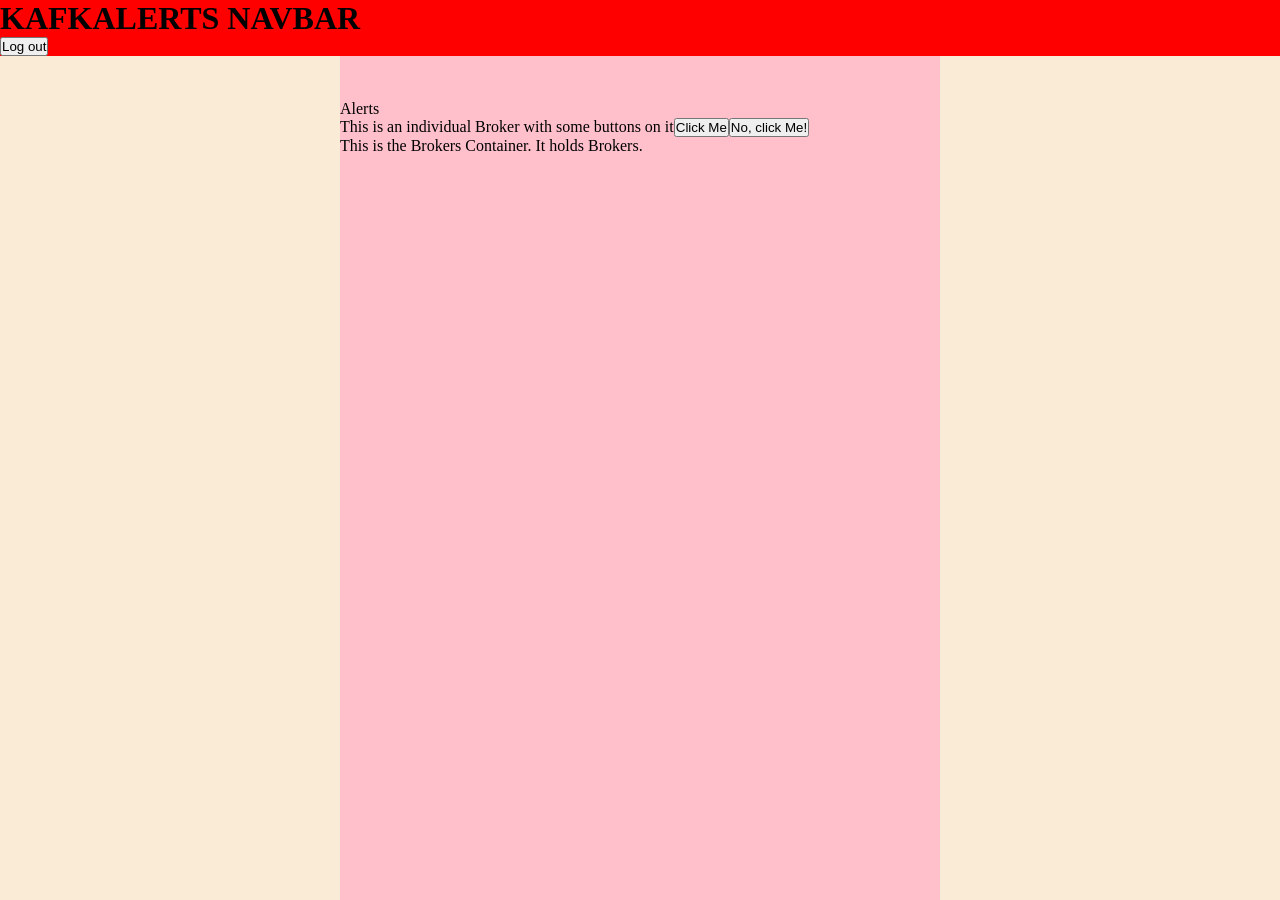
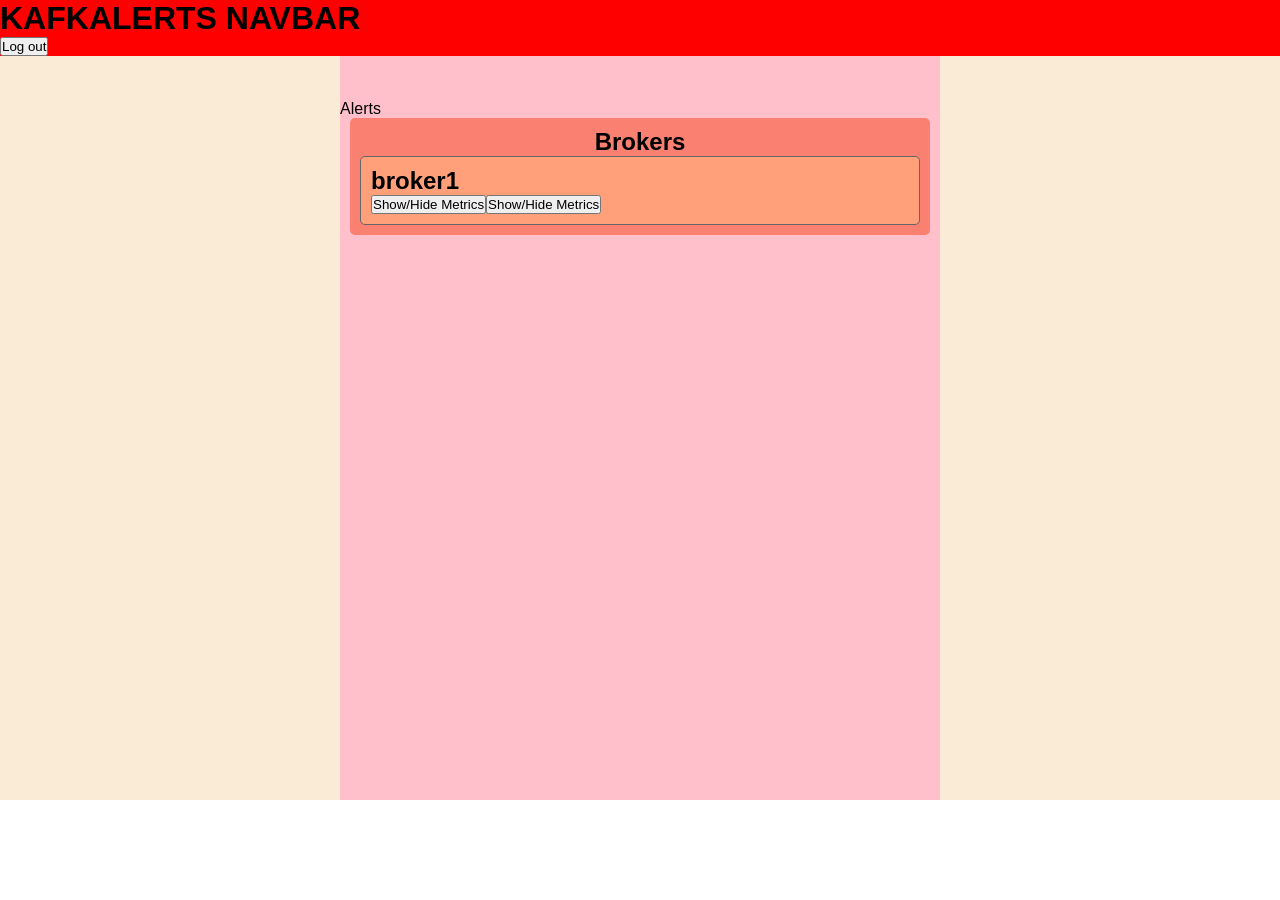
Before and after one commit to oslabs-beta/kafkalerts, a React app: page /dashboard in a window 1280 px wide. After the commit the page ends 800 px from the top, so only its background shows below. Built offline with nearby package versions, Linux system fonts and the light colour scheme.

Commit message:
broker-component plus brokers container, metrics, and new Button component

```diff
--- a/src/containers/BrokersContainer.jsx
+++ b/src/containers/BrokersContainer.jsx
@@ -1,14 +1,18 @@
 import React from 'react';
 import Broker from './components/Broker';
 
-const BrokersContainer = () => {
+const BrokersContainer = ({brokers}) => {
   // map array of brokers into container
+  const displayBrokers = brokers.map(broker => {
+    console.log('broker name is... ', broker.name);
+    return <Broker name={broker.name} metrics={broker.metrics}/>
 
+  })
   return (
-    <div>
-      <Broker />
-      This is the Brokers Container. It holds Brokers.
-    </div>
+    <section id="brokers-container">
+      <h2>Brokers</h2>
+      {displayBrokers}
+    </section>
   );
 };
 
--- a/src/containers/components/Broker.jsx
+++ b/src/containers/components/Broker.jsx
@@ -1,12 +1,35 @@
-import React from 'react';
+import React, {useRef} from 'react';
+import Button from './Button';
+import { useState } from 'react';
 
-const Broker = () => {
+import MetricOne from './MetricOne';
+
+const Broker = ({name, metrics}) => {
+  // useState to toggle visibility of broker metrics
+  const [isShowing, setIsShowing] = useState(false);
+  // if button is clicked, changes if it is showing or not
+  const handleClick = () => {
+    setIsShowing(!isShowing);
+  }
+
+  // map passed in metrics to an array of metric components,
+  // each component will be a specific metric for that broker.
+  const brokerMetrics = metrics.map(metric => {
+    return <MetricOne metric={metric}/>
+  })
   return (
-    <div>
-      This is an individual Broker with some buttons on it
-      <button>Click Me</button>
-      <button>No, click Me!</button>
-    </div>
+    <section className="broker" id={name}>
+      <h2>{name}</h2>
+      {isShowing ?
+      <div className="broker-metrics">
+        {brokerMetrics}
+      </div> : <></>}
+      <button onClick={handleClick}>Show/Hide Metrics</button>
+      <Button onPress={() => {
+        //alert('Button pressed!')
+        handleClick();
+      }}>Show/Hide Metrics</Button>
+    </section>
   );
 };
 
--- /dev/null
+++ b/src/containers/components/Button.jsx
@@ -0,0 +1,14 @@
+import React, {useRef} from "react";
+import { useButton } from "react-aria";
+
+export default function Button(props) {
+  let ref = useRef();
+  let { buttonProps } = useButton(props, ref);
+  let { children } = props;
+
+  return (
+    <button {...buttonProps} ref={ref}>
+      {children}
+    </button>
+  );
+}
--- /dev/null
+++ b/src/containers/components/MetricOne.jsx
@@ -0,0 +1,15 @@
+import React, {useRef} from 'react';
+
+
+const MetricOne = ({metric}) => {
+
+
+  return (
+    <div className="metric">
+      <h2>{metric}</h2>
+      <div className="graph"></div>
+    </div>
+  );
+};
+
+export default MetricOne;
--- a/src/pages/Dashboard.jsx
+++ b/src/pages/Dashboard.jsx
@@ -5,9 +5,9 @@ import './styles.scss';
 
 const Dashboard = () => {
   const [alerts, setAlerts] = useState([]);
-  const [brokers, setBrokers] = useState([]);
+  const [brokers, setBrokers] = useState([{name: "broker1", metrics: ["backward overflow", "lag", "urp"]}]);
   return (
-    <div id='dashboard-page' class='pages'>
+    <div id='dashboard-page' className='pages'>
       <Navbar />
       <Feed alerts={alerts} brokers={brokers} />
     </div>
--- a/src/pages/styles.scss
+++ b/src/pages/styles.scss
@@ -1,7 +1,8 @@
 * {
   margin: 0;
   padding: 0;
-  box-sizing: 0;
+  box-sizing: border-box;
+  font-family: Arial, Helvetica, sans-serif;
 }
 .pages {
   background-color: antiquewhite;
@@ -21,5 +22,38 @@
     width: 600px;
     min-height: 100vh;
     padding: 100px 0px 0px 0px;
+      #brokers-container {
+        background-color: salmon;
+        padding: 10px;
+        border-radius: 5px;
+        margin: 0px 10px;
+        text-align: center;
+          .broker {
+            border-radius: 5px;
+            border: 1px solid rgb(103, 102, 102);
+            background-color: lightsalmon;
+            padding: 10px;
+            text-align: left;
+              .broker-metrics {
+                display: flex;
+                justify-content: space-between;
+                text-align: center;
+                  .metric {
+                    color: red;
+                    height: 200px;
+                    width: 150px;
+                    border: 1px solid rgb(103, 102, 102);
+                    border-radius: 5px;
+                    background-color: rgb(253, 177, 147);
+                    padding: 10px;
+                    margin: 10px 0;
+                      h2 {
+                        border: 1px solid rgb(103, 102, 102);
+                        border-radius: 5px;
+                      }
+                  }
+              }
+          }
+      }
   }
 }
```
